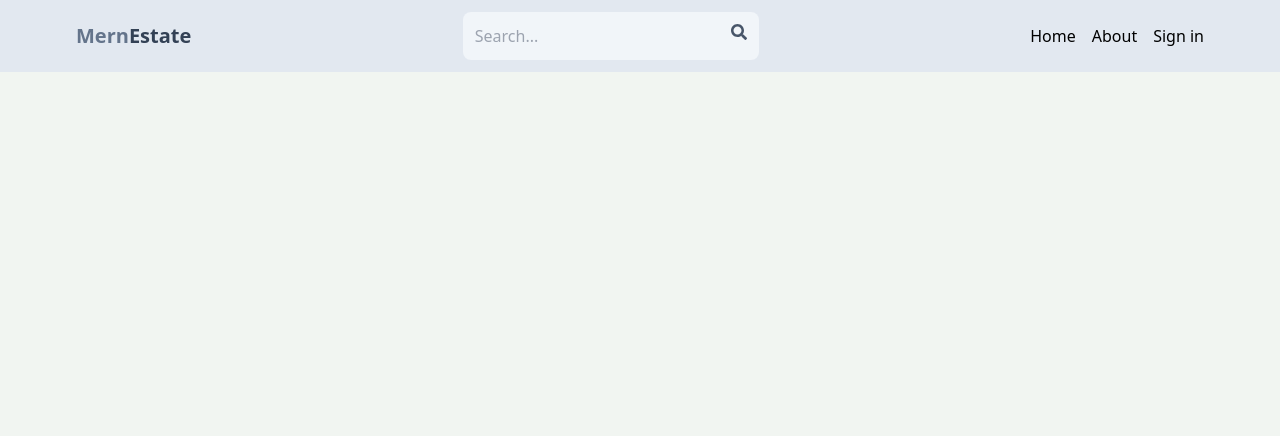
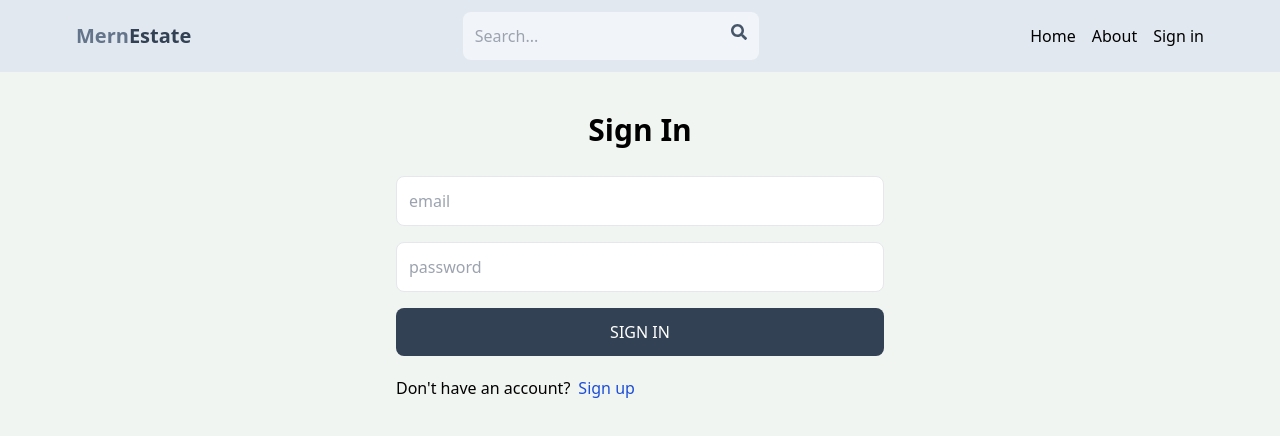
Before and after one commit to SurajAidee/mern-estate, a React (Vite) app in the folder client/: page /sign-in in a window 1280 px wide. Shown: the top 436 px of the page. Built offline with nearby package versions, Linux system fonts and the light colour scheme.

Commit message:
complete sign in page functionality

```diff
--- a/client/src/pages/SignIn.jsx
+++ b/client/src/pages/SignIn.jsx
@@ -1,5 +1,77 @@
-import React from "react";
+import { useState } from "react";
+import { Link, useNavigate } from "react-router-dom";
 
-export default function SignIn() {
-  return <div></div>;
+export default function SignUp() {
+  const [formData, setFormData] = useState({});
+  const [error, setError] = useState(null);
+  const [loading, setLoading] = useState(false);
+  const navigate = useNavigate();
+  const handleChange = (e) => {
+    setFormData({
+      ...formData,
+      [e.target.id]: e.target.value,
+    });
+  };
+
+  const handleSubmit = async (e) => {
+    e.preventDefault();
+    try {
+      setLoading(true);
+      const res = await fetch("/api/auth/signin", {
+        method: "POST",
+        headers: {
+          "Content-Type": "application/json",
+        },
+        body: JSON.stringify(formData),
+      });
+      const data = await res.json();
+      console.log(data);
+      if (data.success === false) {
+        setLoading(false);
+        setError(data.message);
+        return;
+      }
+      setLoading(false);
+      setError(null);
+      navigate("/");
+    } catch (err) {
+      setLoading(false);
+      setError(err.message);
+    }
+  };
+
+  return (
+    <div className="p-3 max-w-lg  mx-auto">
+      <h1 className="text-3xl text-center font-semibold my-7">Sign In</h1>
+      <form onSubmit={handleSubmit} className="flex flex-col  gap-4">
+        <input
+          type="email"
+          placeholder="email"
+          className="border p-3 rounded-lg"
+          id="email"
+          onChange={handleChange}
+        />
+        <input
+          type="password"
+          placeholder="password"
+          className="border p-3 rounded-lg"
+          id="password"
+          onChange={handleChange}
+        />
+        <button
+          disabled={loading}
+          className="bg-slate-700 text-white p-3 rounded-lg uppercase hover:opacity-95 disabled:opacity-80"
+        >
+          {loading ? "Loading..." : "Sign In"}
+        </button>
+      </form>
+      <div className="flex gap-2 mt-5">
+        <p>Don't have an account?</p>
+        <Link to="/sign-up">
+          <span className="text-blue-700">Sign up</span>
+        </Link>
+      </div>
+      {error && <p className="text-red-500">{error}</p>}
+    </div>
+  );
 }
```
